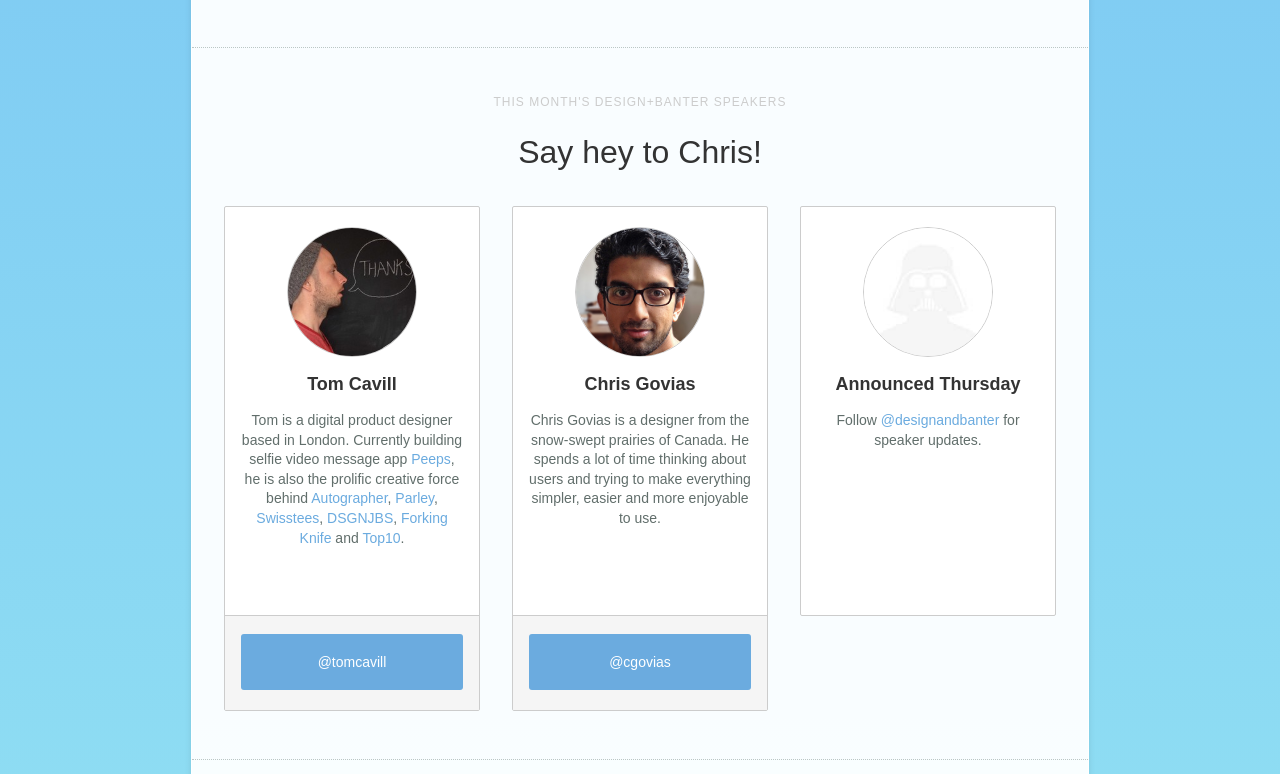
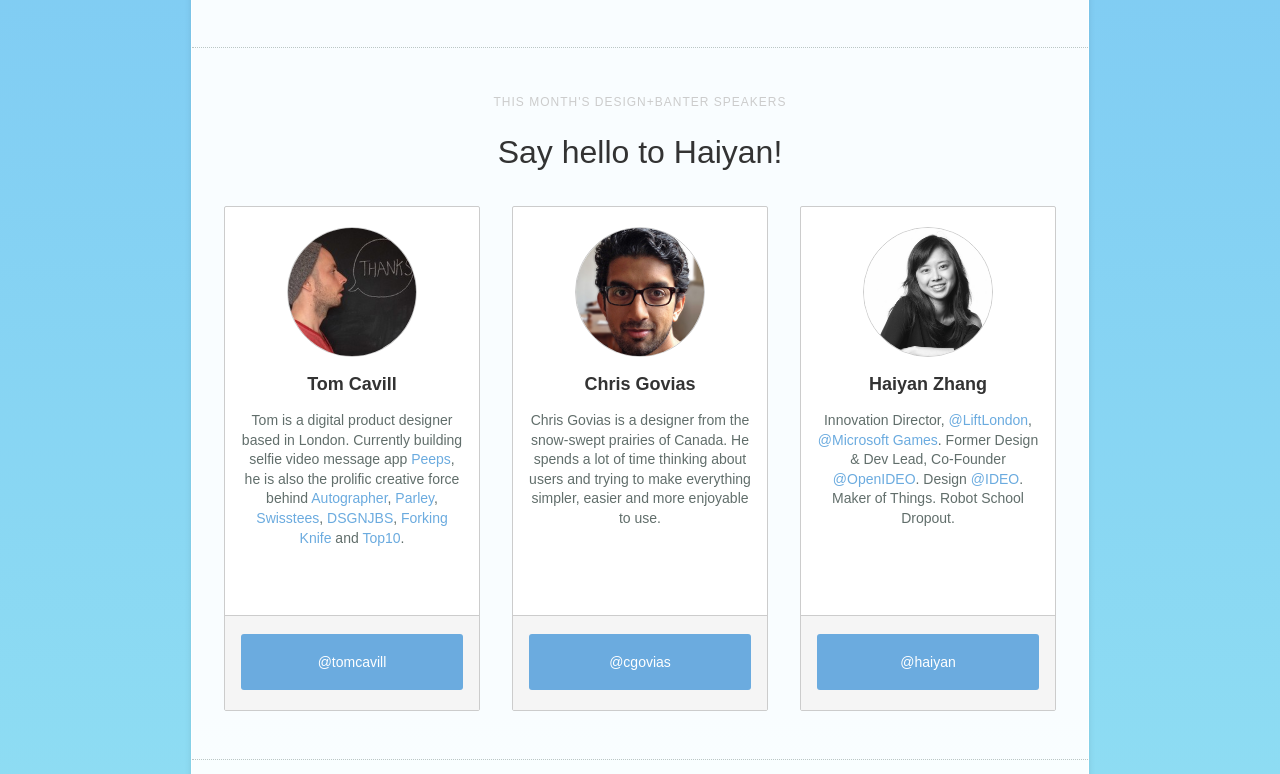
Before and after one commit to design-and-banter/db-dotcom, a Jekyll site: the page built from index.html, in a window 1280 px wide and 900 px high, scrolled down 941 px, cut to the strip 126-900 px from the top of the window. Built offline with Jekyll 4.4.1, drawn with Linux system fonts in a browser that asks for light colours; nearby versions of some CDN libraries; comment, search, counter and statistics services are not loaded.

Commit message:
add haiyan

```diff
--- a/_includes/event.html
+++ b/_includes/event.html
@@ -16,7 +16,7 @@
     <span class="strap">This month's Design+Banter speakers</span>
 
 
-    <h1>Say hey to Chris!</h1>
+    <h1>Say hello to Haiyan!</h1>
 
 
     <ul>
@@ -74,20 +74,20 @@
           <article class="speaker">
 
             <div class="head">
-              <img src="images/speakers/tba.jpg">
+              <img src="images/speakers/haiyan-zhang.jpg">
             </div>
 
             <section class='bio'>
 
-              <h1>Announced Thursday</h1>
-              <p>Follow <a hred="http://twitter.com/designandbanter/">@designandbanter</a> for speaker updates.</p>
+              <h1>Haiyan Zhang</h1>
+              <p>Innovation Director, <a href="http://twitter.com/LiftLondon">@LiftLondon</a>, <a href="http://twitter.com/Microsoft">@Microsoft Games</a>. Former Design &amp; Dev Lead, Co-Founder <a href="http://twitter.com/OpenIDEO">@OpenIDEO</a>. Design <a href="http://twitter.com/IDEO">@IDEO</a>. Maker of Things. Robot School Dropout.</p>
 
 
             </section>
-<!--
+
             <section class='interact'>
-              <a href="http://www.twitter.com/ntlk" target='_blank' class='btn'>@ntlk</a>
-            </section> -->
+              <a href="http://www.twitter.com/haiyan" target='_blank' class='btn'>@haiyan</a>
+            </section>
 
           </article>
 
```
Also changed, not shown: images/speakers/haiyan-zhang.jpg (added).
